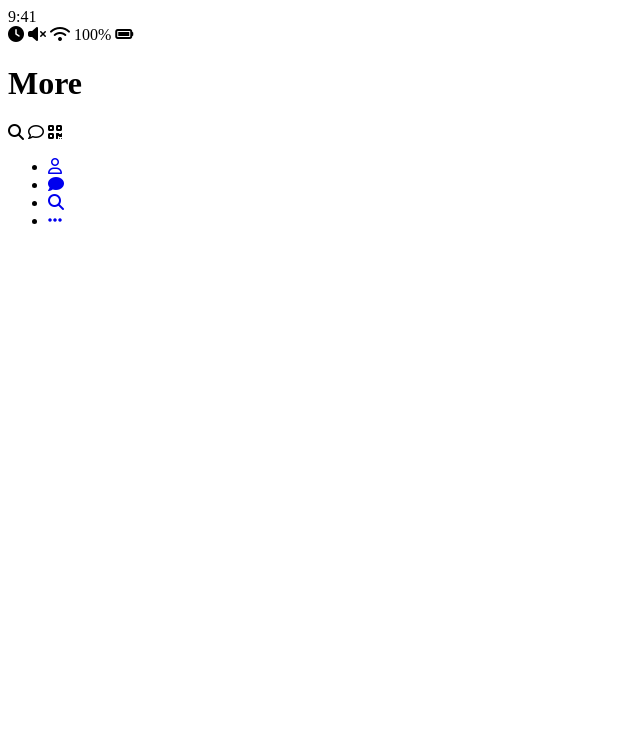
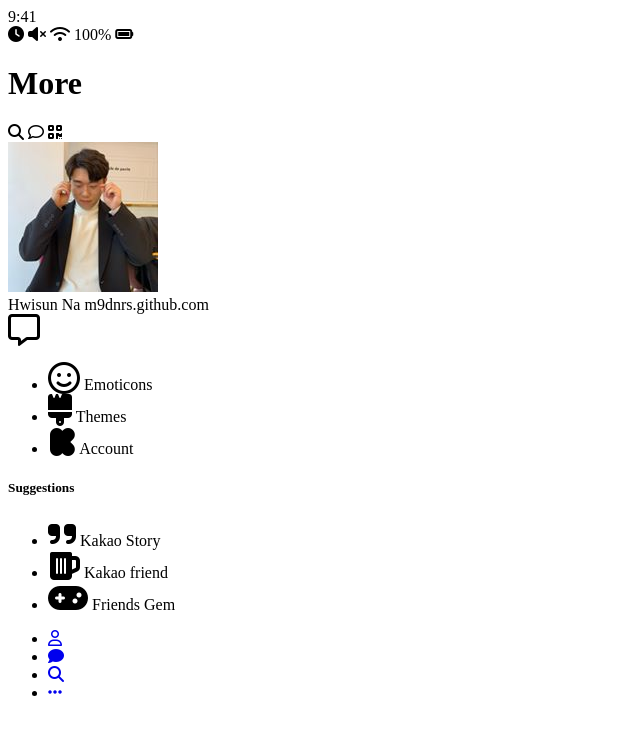
Before and after one commit to hwikun/challenge-kokoa-talk_day15, a plain HTML site: page more.html in a window 1280 px wide. Shown: the whole page, without its empty margins (0-640 px from the left). Drawn offline with Linux system fonts and the light colour scheme.

Commit message:
More Screen

```diff
--- a/more.html
+++ b/more.html
@@ -38,6 +38,73 @@
                 </span>
             </div>
         </header>
+        <main class="more">
+            <header class="more__header">
+                <div class="friends__friend friend friend--lg">
+                    <div class="friend__column">
+                        <img
+                            src="images/avatar.jpg"
+                            alt=""
+                            class="g-avatar friend__avatar"
+                        />
+                        <div class="friend__content">
+                            <span class="friend__name">
+                                Hwisun Na
+                            </span>
+                            <span class="friend__status">
+                                m9dnrs.github.com
+                            </span>
+                        </div>
+                    </div>
+                    <div class="friend__column">
+                        <i class="far fa-comment-alt fa-2x"></i>
+                    </div>
+                </div>
+                <ul class="more__btn-list">
+                    <li class="more__btn">
+                        <span class="more btn-icon">
+                            <i class="far fa-smile fa-2x"></i>
+                        </span>
+                        <span class="more__btn-title">Emoticons</span>
+                    </li>
+                    <li class="more__btn">
+                        <span class="more btn-icon">
+                            <i class="fas fa-brush fa-2x"></i>
+                        </span>
+                        <span class="more__btn-title">Themes</span>
+                    </li>
+                    <li class="more__btn">
+                        <span class="more btn-icon">
+                            <i class="fab fa-kickstarter-k fa-2x"></i>
+                        </span>
+                        <span class="more__btn-title">Account</span>
+                    </li>
+                </ul>
+            </header>
+            <section class="more__suggestions">
+                <h5 class="more__title">Suggestions</h5>
+                <ul class="more__suggestions-list">
+                    <li class="more__suggestion suggestion">
+                        <span class="suggestion__icon">
+                            <i class="fas fa-quote-right fa-2x"></i>
+                        </span>
+                        <span class="suggestion__title">Kakao Story</span>
+                    </li>
+                    <li class="more__suggestion suggestion">
+                        <span class="suggestion__icon">
+                            <i class="fas fa-beer fa-2x"></i>
+                        </span>
+                        <span class="suggestion__title">Kakao friend</span>
+                    </li>
+                    <li class="more__suggestion suggestion">
+                        <span class="suggestion__icon">
+                            <i class="fas fa-gamepad fa-2x"></i>
+                        </span>
+                        <span class="suggestion__title">Friends Gem</span>
+                    </li>
+                </ul>
+            </section>
+        </main>
         <nav class="nav">
             <ul class="nav__list">
                 <li class="nav__list-item">
```
